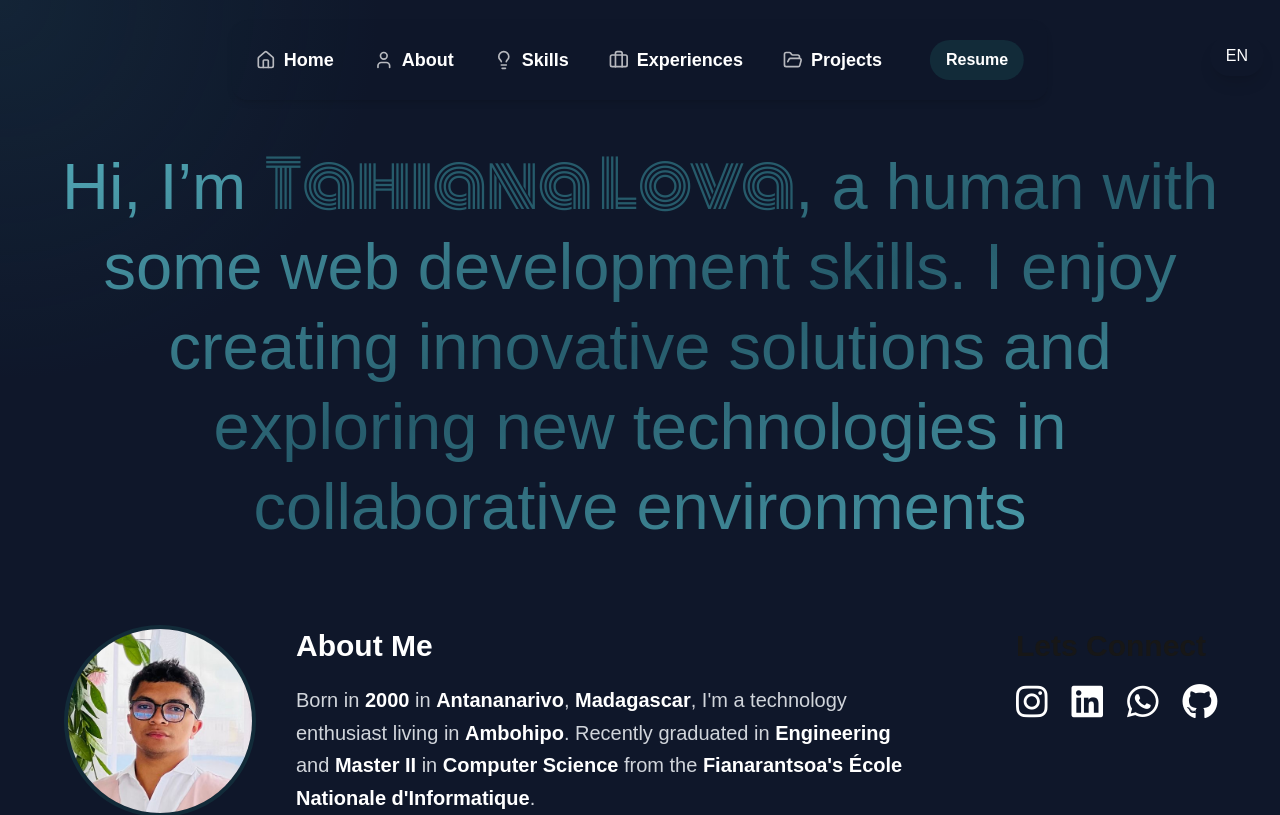
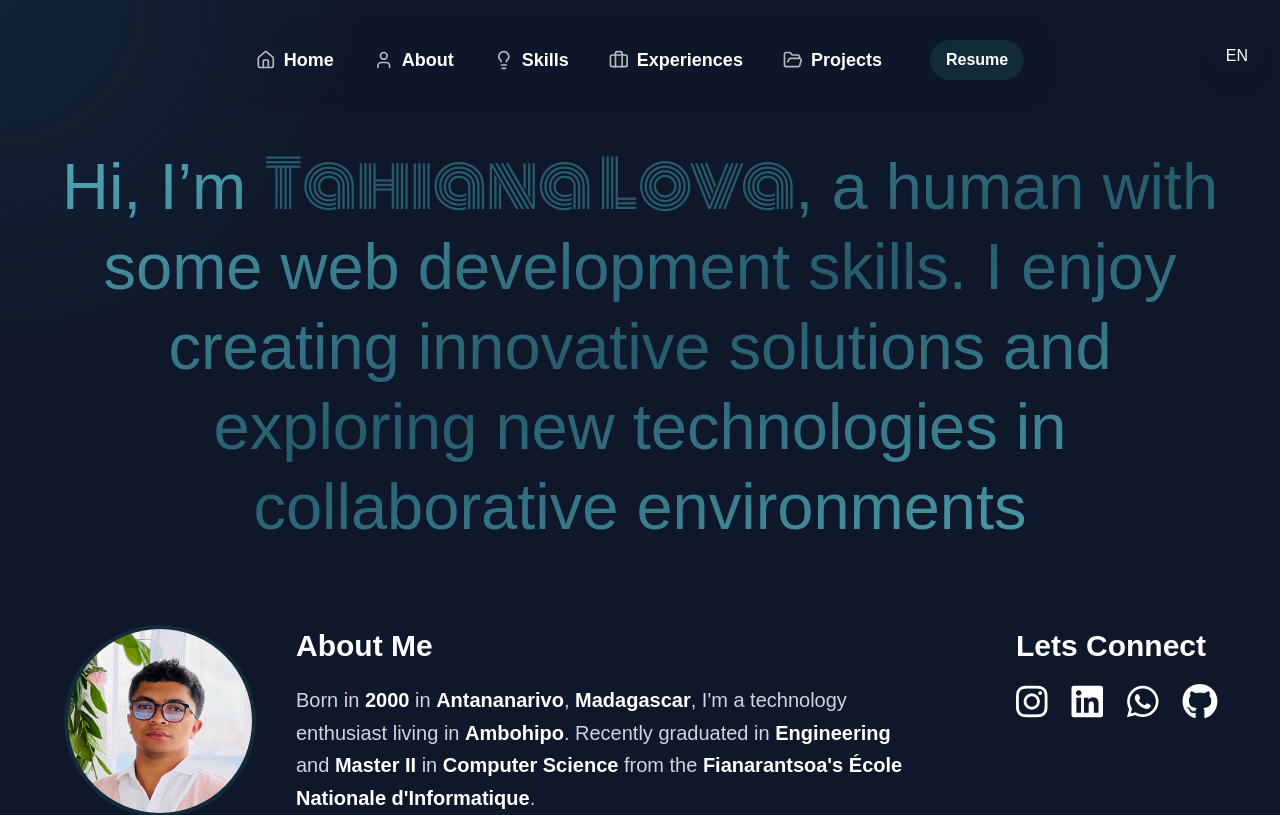
Before and after one commit to Mukkun007/PORTFOLIO-LOVA, a Next.js app: page / in a window 1280 px wide. Shown: the top 815 px of the page. Built offline with nearby package versions, Linux system fonts and the light colour scheme.

Commit message:
last white text

```diff
--- a/src/components/Biographie.tsx
+++ b/src/components/Biographie.tsx
@@ -76,7 +76,7 @@ const Biographie = () => {
           </div>
         </div>
         <div className="w-full lg:w-1/5 p-4">
-          <h2 className="text-center lg:mt-5 lg:text-left font-bold text-3xl sm:text-[40px] md:text-[35px] lg:text-[40px] xl:text-3xl 2xl:text-[40px]">
+          <h2 className="text-center text-white lg:mt-5 lg:text-left font-bold text-3xl sm:text-[40px] md:text-[35px] lg:text-[40px] xl:text-3xl 2xl:text-[40px]">
             {t("biographie.connect")}
           </h2>
           <div className="reseaux flex justify-center lg:justify-start space-x-4 lg:space-x-6 mt-5">
```
